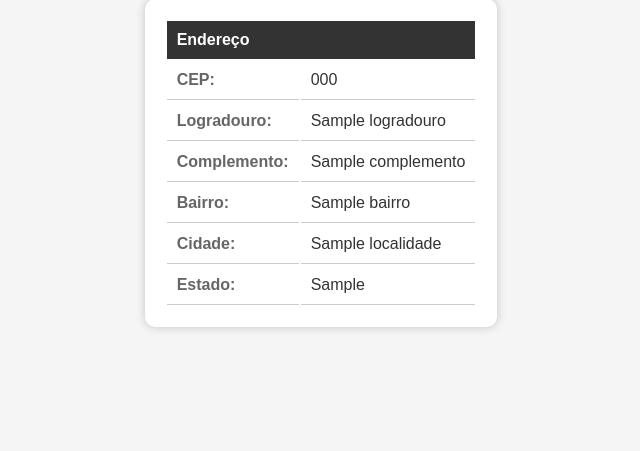
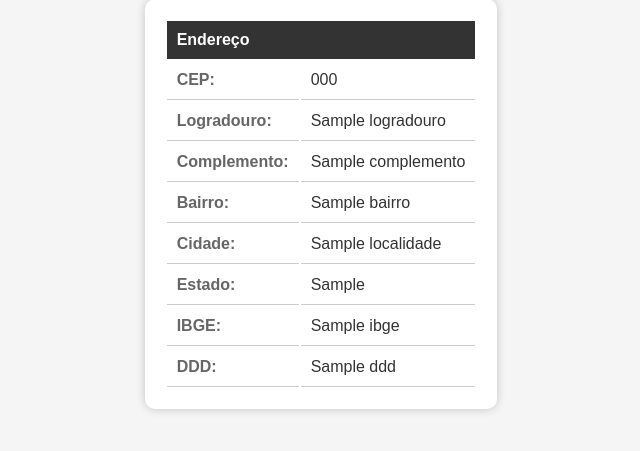
Before and after one commit to IanOliveiraSilva/ViaCEP-API, a Flask app: template templates/address.html in a window 1280 px wide. Shown: the part 89-540 px from the top of the page, without its empty margins (319-959 px from the left). Run offline with Flask 3, Linux system fonts and the light colour scheme; the template is opened without the code that fills it: most values are stand-ins (such as "Sample title", 1, 10 or a date in 2020).

Commit message:
Adicionando mais informações

```diff
--- a/templates/address.html
+++ b/templates/address.html
@@ -2,6 +2,7 @@
 <html>
   <head>
     <title>Resultado da busca de CEP</title>
+
     <style>
       body {
         font-family: Arial, sans-serif;
@@ -71,9 +72,21 @@
         <td class="label">Estado:</td>
         <td class="value">{{data.uf}}</td>
       </tr>
+      <tr>
+        <td class="label">IBGE:</td>
+        <td class="value">{{data.ibge}}</td>
+      </tr>
+      <tr>
+        <td class="label">DDD:</td>
+        <td class="value">{{data.ddd}}</td>
+      </tr>
+
     </table>
+
     {% else %}
       <p>CEP não encontrado</p>
+
     {% endif %}
+
   </body>
 </html>
```
